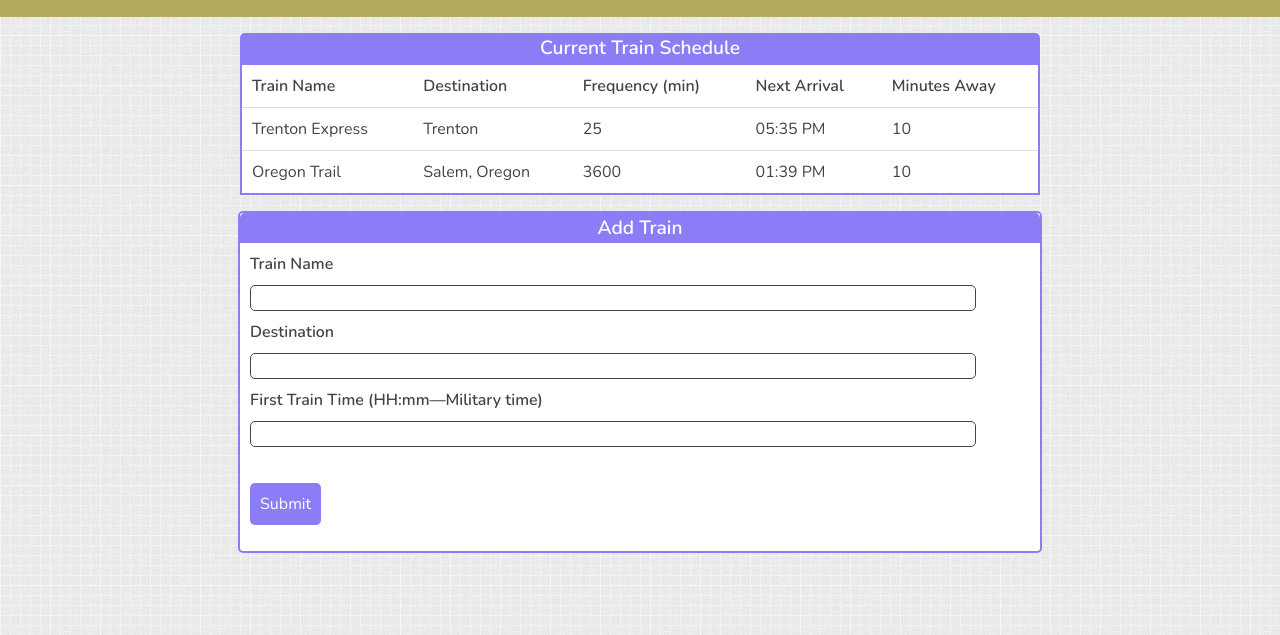
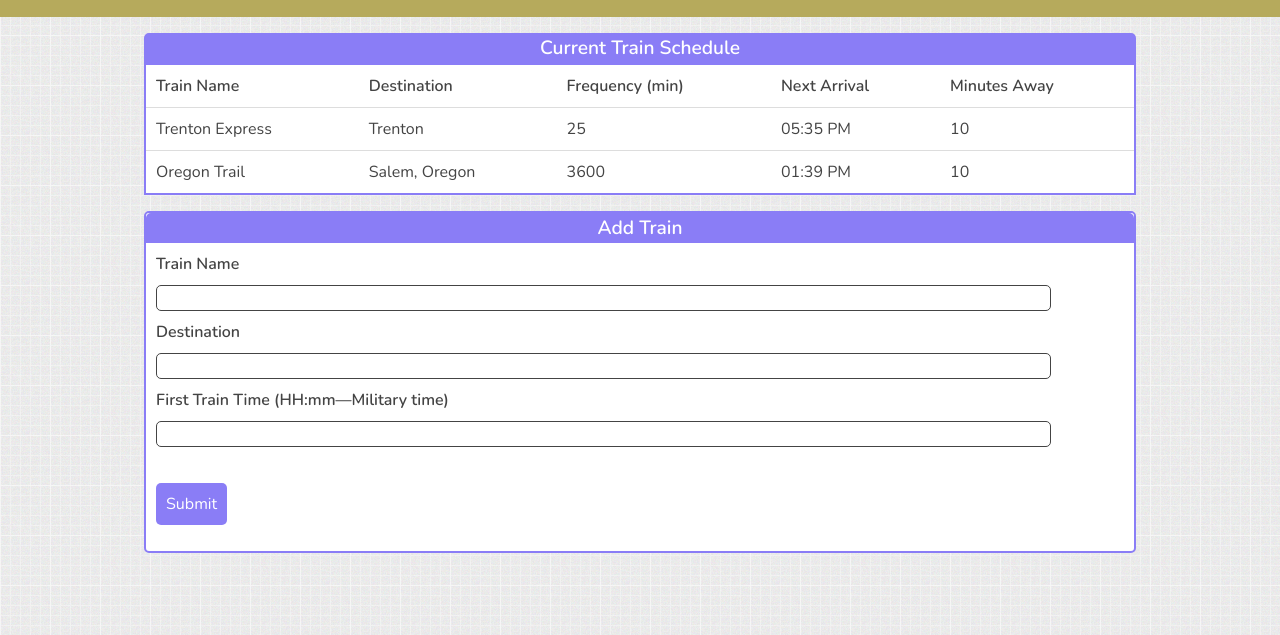
Before and after one commit to jordanboggs/firebase-trains, a plain HTML site: page index.html in a window 1280 px wide. Shown: the part 165-800 px from the top of the page. Drawn offline with nearby package versions, Linux system fonts and the light colour scheme.

Commit message:
rebuilt as css-grid

```diff
--- a/assets/scss/components/add-train.scss
+++ b/assets/scss/components/add-train.scss
@@ -1,9 +1,9 @@
 #add-train {
   border: 2px solid $secondary-color;
   @include border-radius($border-rad);
-  width: 80vw;
-  max-width: 800px;
-  margin: 0 auto 2vh;
+  // width: 80vw;
+  // max-width: 800px;
+  // margin: 0 auto 2vh;
 
   legend {
     display: table-caption;
--- a/assets/scss/components/table.scss
+++ b/assets/scss/components/table.scss
@@ -2,9 +2,9 @@ table {
   border: 2px solid $secondary-color;
   @include border-bottom-left-radius($border-rad);
   @include border-bottom-right-radius($border-rad);
-  margin: 0 auto 2vh;
-  width: 80vw;
-  max-width: 800px;
+  // margin: 0 auto 2vh;
+  // width: 80vw;
+  // max-width: 800px;
 
   caption {
     display: table-caption;
--- a/assets/scss/layout/main-layout.scss
+++ b/assets/scss/layout/main-layout.scss
@@ -3,16 +3,44 @@ body {
 }
 
 .wrapper {
-  max-width: 900px;
   margin: 0 auto;
-  align-items: center;
-  display: flex;
-  flex-direction: column;
-  justify-content: center;
+  padding: 0 auto;
+  display: grid;
+  grid-template-columns: 10vw 1fr 10vw;
+  grid-template-rows: auto auto auto;
+  // grid-template-areas:
+  //   ". title ."
+  //   ". train-table ."
+  //   ". add-train .";
+  grid-gap: 2vh;
 }
 
-#title {
+header {
   display: block;
-  width: 100vw;
-  margin-bottom: 2vh;
+  // grid-area: "title";
+  grid-column: 1 / 4;
+  grid-row: 1 / 2;
 }
+
+section {
+  // grid-area: "train-table";
+  grid-column: 2 / 3;
+  grid-row: 2 / 3;
+  // width: 100%;
+
+  table {
+    width: 100%;
+    margin: 0 auto;
+  }
+}
+
+aside {
+  // grid-area: "add-train";
+  grid-column: 2 / 3;
+  grid-row: 3 / 4;
+  width: 100%;
+
+  #add-train {
+    margin: 0 auto;
+  }
+}
```
Also changed, not shown: assets/css/main.css, 1 other file.
